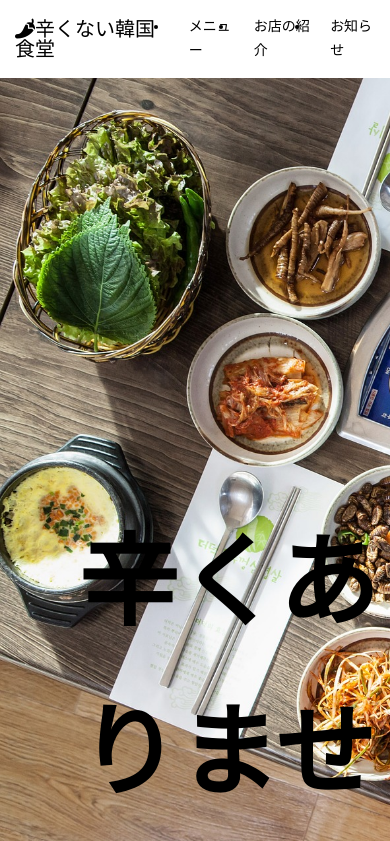
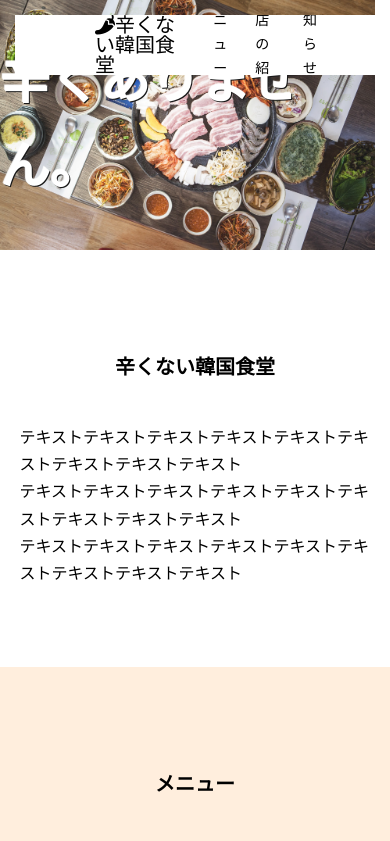
Before and after one commit to hinakot1228/kitchen, a PHP site: page / in a window 390 px wide; the page is wider, and only the part inside the window is pictured. Shown: the top 841 px of that part. Run offline with PHP 8.4, Linux system fonts and the light colour scheme; some libraries are stand-ins or nearby versions; grey boxes are pictures that could not be loaded.

Commit message:
responsive

```diff
--- a/css/style.css
+++ b/css/style.css
@@ -56,11 +56,24 @@ a {
  .top-section
 ---------------------------------*/
 .top-section {
-    margin: 15px 80px;
+    padding: 0px 80px;
     display: flex;
     flex-direction: row;
     justify-content: space-between;
     align-items: center;
+    position: fixed;
+    background-color: white;
+    height: 60px;
+    width: 100vw;
+    z-index: 10;
+
+    overflow: hidden;
+
+    box-sizing: border-box;
+
+}
+.hamburger, .hamburger-menu {
+    display: none;
 }
 .top-left {
     font-size: 20px;
@@ -74,7 +87,7 @@ a {
 .gnav-list {
     display: flex;
     flex-direction: row;
-    justify-content: space-around;
+    justify-content: flex-end;
 }
 .gnav-item {
     padding-left: 20px;
@@ -89,16 +102,23 @@ a {
 
 .header-img {
     background-image: url("../img/food1.jpg");
+    opacity: 0.9;
     width: 100vw;
     height: 100vh;
     background-size: cover;
-    position: relative;
+    /* position: relative; */
+    display: flex;
+    justify-content: center;
+    align-items: center;
 }
 .header-heading {
-    position: absolute;
+    /* position: absolute;
     top: 50%;
-    left: 20%;
+    left: 20%; */
     font-size: 50px;
+    /* text-shadow: -1px -1px 1px #ffffff, 1px 1px #000000;
+    color: #aaa; */
+    color: white;
 }
 
 /*--------------------------------
@@ -250,6 +270,30 @@ button {
     .top-section {
         margin: 15px 15px;
     }
+    h1 {
+        font-size: 40px;
+        color: white;
+        text-shadow: -1px -1px 1px #ffffff, 1px 1px #000000;
+    }
+
+    .header {
+        display: flex;
+        justify-content: center;
+        align-items: center;
+    }
+    .header-img {
+        background-size: contain;
+        background-repeat: no-repeat;
+        height: 250px;
+        width: 100%;
+    }
+    .info-bottom {
+        display: flex;
+        justify-content: center;
+    }
+    .info-txt {
+        width: 90%;
+    }
     .main-heading {
         font-size: 20px;
     }
--- a/index.html
+++ b/index.html
@@ -7,7 +7,7 @@
     <meta name="viewport" content="width=device-width, initial-scale=1.0, maximum-scale=1.0, minimum-scale=1.0">
     <title>辛くない韓国食堂</title>
     <link rel="stylesheet" href="./css/style.css">
-    <!-- <link rel="stylesheet" href="./css/reset.css"> -->
+    <link rel="stylesheet" href="./css/reset.css">
     <link href="https://use.fontawesome.com/releases/v5.6.1/css/all.css" rel="stylesheet">
 </head>
 
@@ -26,6 +26,19 @@
                     </ul>
                 </nav>
             </div>
+            <!-- ハンバーガーメニューのアイコン -->
+            <div class="hamburger">
+                <span class="inner_line" id="line1"></span>
+                <span class="inner_line" id="line2"></span>
+                <span class="inner_line" id="line3"></span>
+            </div>
+            <nav class="hamburger-menu">
+                <ul class="gnav-list">
+                    <li class="gnav-item"><a class="gnav-link" href="#menu">メニュー</a></li>
+                    <li class="gnav-item"><a class="gnav-link" href="#feature">お店の紹介</a></li>
+                    <li class="gnav-item"><a class="gnav-link" href="#news">お知らせ</a></li>
+                </ul>
+            </nav>
         </section>
 
         <header>
@@ -230,7 +243,7 @@
                         </div>
                         <div class="access-right">
                             <div class="access-map">
-                                <iframe src="https://www.google.com/maps/embed?pb=!1m18!1m12!1m3!1d3240.015105929572!2d139.69803711526532!3d35.70124588018957!2m3!1f0!2f0!3f0!3m2!1i1024!2i768!4f13.1!3m3!1m2!1s0x60188d2f37e44929%3A0x70e03a4ceb52d545!2z5paw5aSn5LmF5L-d6aeF!5e0!3m2!1sja!2sjp!4v1608503385094!5m2!1sja!2sjp" width="400" height="300" frameborder="0" style="border:0;" allowfullscreen="" aria-hidden="false" tabindex="0"></iframe>
+                                <iframe class="googlemap" src="https://www.google.com/maps/embed?pb=!1m18!1m12!1m3!1d3240.015105929572!2d139.69803711526532!3d35.70124588018957!2m3!1f0!2f0!3f0!3m2!1i1024!2i768!4f13.1!3m3!1m2!1s0x60188d2f37e44929%3A0x70e03a4ceb52d545!2z5paw5aSn5LmF5L-d6aeF!5e0!3m2!1sja!2sjp!4v1608503385094!5m2!1sja!2sjp" width="400" height="300" frameborder="0" style="border:0;" allowfullscreen="" aria-hidden="false" tabindex="0"></iframe>
                             </div>
                         </div>
                     </div>
```
Also changed, not shown: other parts of css/style.css (+42 -0 lines).
